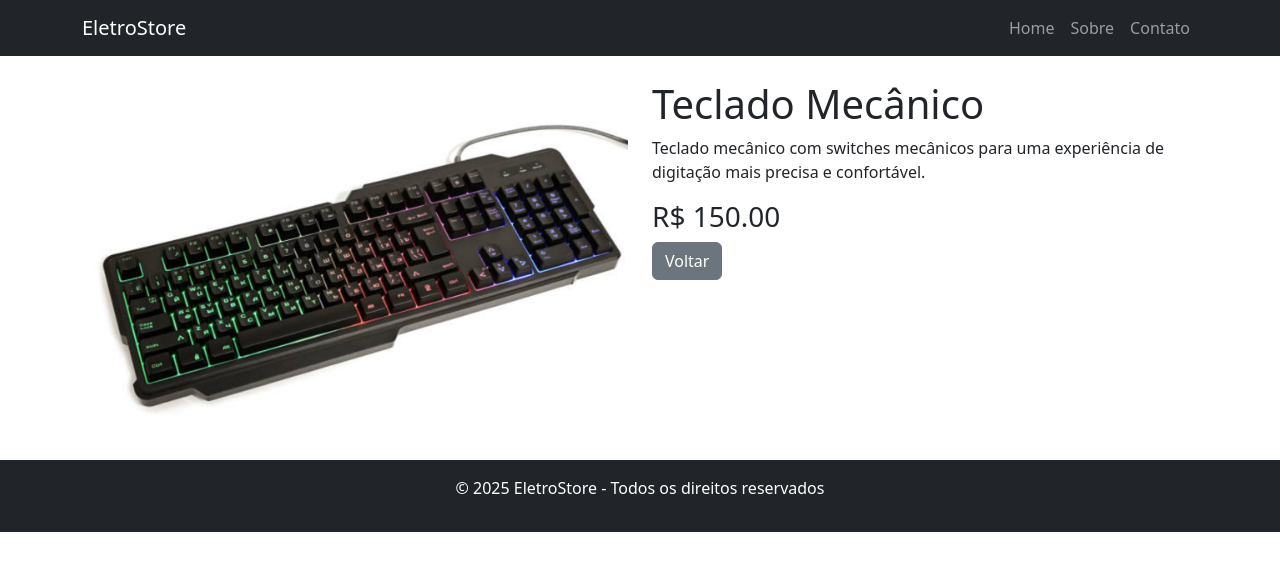
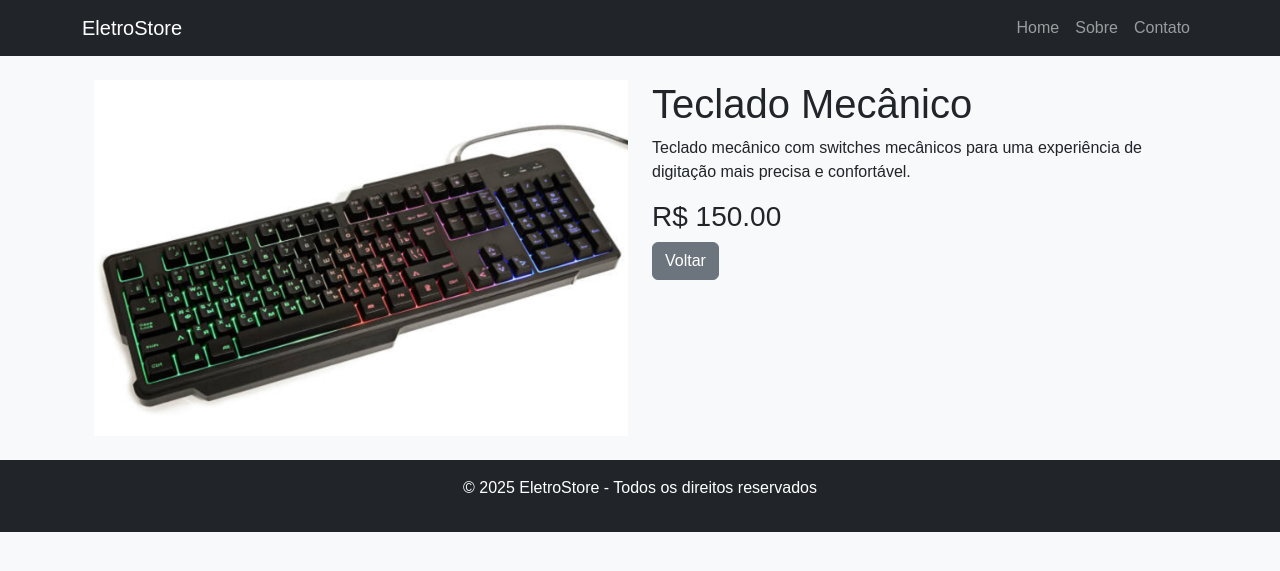
Before and after one commit to Partakos/EletroStore, a Django app: page /produto/1/ in a window 1280 px wide. Shown: the top 571 px of the page. Run offline with Django 5.2, Linux system fonts and the light colour scheme; data comes from the database, SQL or seed files in the repository.

Commit message:
Adicionando arquivos estáticos no projeto

```diff
--- a/EletroStore/settings.py
+++ b/EletroStore/settings.py
@@ -120,6 +120,9 @@ USE_TZ = True
 
 STATIC_URL = 'static/'
 
+STATICFILES_DIRS = [
+    os.path.join(BASE_DIR, "static"),
+]
 # Default primary key field type
 # https://docs.djangoproject.com/en/5.1/ref/settings/#default-auto-field
 
--- a/eletronicos/templates/base.html
+++ b/eletronicos/templates/base.html
@@ -1,14 +1,21 @@
 <!DOCTYPE html>
 <html lang="pt">
 <head>
+
+    {% load static %}
+
     <meta charset="UTF-8">
     <meta name="viewport" content="width=device-width, initial-scale=1.0">
     <title>{% block title %}EletroStore{% endblock %}</title>
+
     <link rel="stylesheet" href="https://cdn.jsdelivr.net/npm/bootstrap@5.3.0/dist/css/bootstrap.min.css">
+
+    <link rel="stylesheet" href="{% static 'style.css' %}">
+
 </head>
 <body>
 
-    <!-- Menu de Navegação -->
+    <!-- Menu -->
     <nav class="navbar navbar-expand-lg navbar-dark bg-dark">
         <div class="container">
             <a class="navbar-brand" href="{% url 'lista_produtos' %}">EletroStore</a>
@@ -25,12 +32,12 @@
         </div>
     </nav>
 
-    <!-- Conteúdo Principal -->
+    <!-- Conteudo -->
     <main class="container mt-4">
         {% block content %}{% endblock %}
     </main>
 
-    <!-- Rodapé -->
+    <!-- Rodape -->
     <footer class="bg-dark text-white text-center py-3 mt-4">
         <p>&copy; 2025 EletroStore - Todos os direitos reservados</p>
     </footer>
--- /dev/null
+++ b/static/style.css
@@ -0,0 +1,4 @@
+body {
+    background-color: #f8f9fa;
+    font-family: Arial, sans-serif;
+}
```
